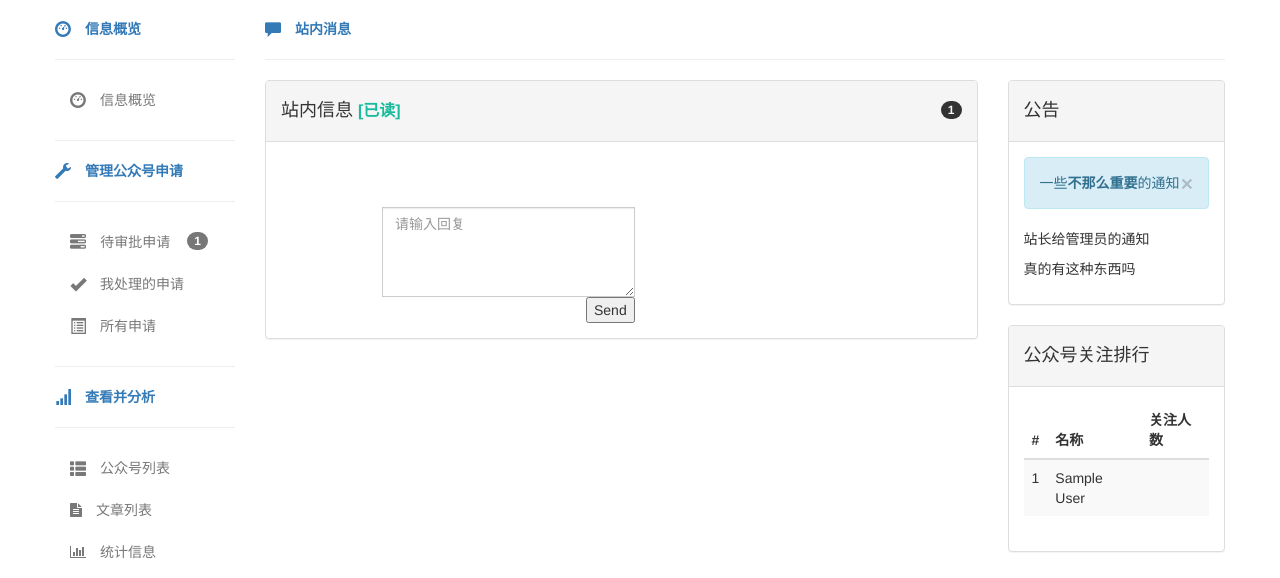
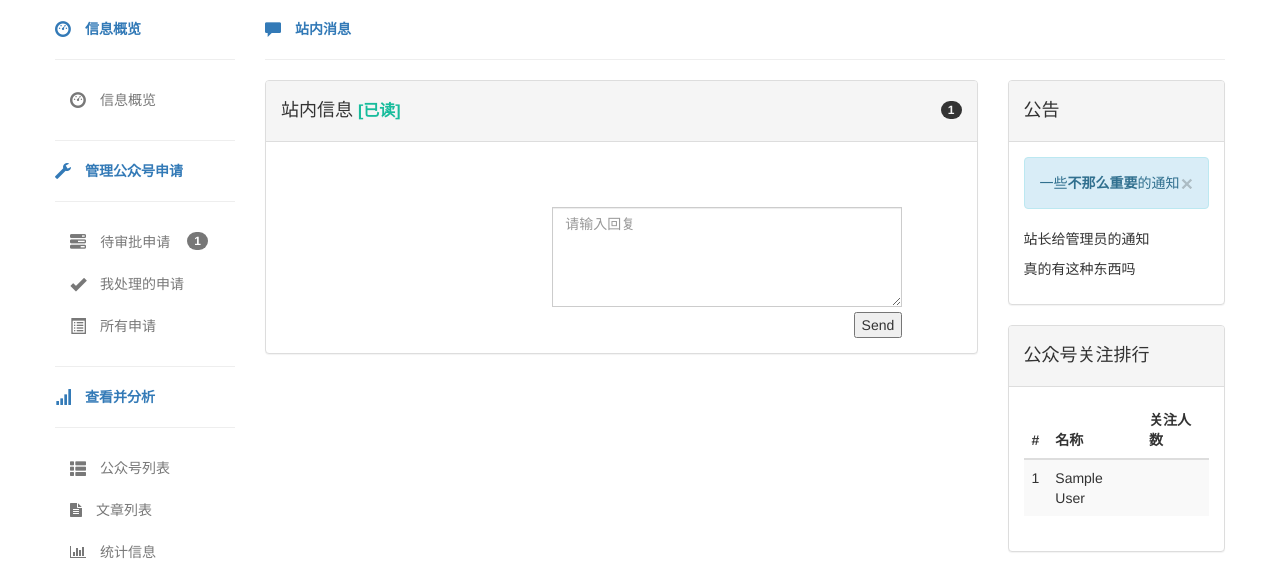
Before and after one commit to imSoNervousAh/anervouswebsite, a Django app: template nervous/wechat/templates/message/message.html in a window 1280 px wide. Shown: the part 51-629 px from the top of the page. Run offline with Django 3.2, Linux system fonts and the light colour scheme; tables that the repository leaves empty hold one stand-in row (values such as "Sample post"); the template is opened without the code that fills it: values that come from a table or form of the project are taken from there, most other values are stand-ins (such as "Sample title", 1, 10 or a date in 2020); parts of the project's set-up code (start-up, migrations or seed data) failed here and were passed over; some libraries are stand-ins or nearby versions.

Commit message:
modify message

```diff
--- a/nervous/wechat/templates/message/message.html
+++ b/nervous/wechat/templates/message/message.html
@@ -133,24 +133,30 @@
                                 <button class="button" id="mark-read">标记已读（尚未实现）</button>
                                 -->
 
+                            <div class="row" style="margin-top: 30px">
+                                <div class="col-md-9  col-md-offset-4">
                                     <form id="reply-message-form">
                                         {% csrf_token %}
-                                    <div class="row" style="margin-top: 30px">
-                            <div class="col-md-9  col-md-offset-1">
                                         <div class="input-group" style="margin-top: 20px;">
                                             <input name="category" style="display:none" value="{{ category }}">
                                             <input name="official_account_id" style="display:none"
                                                    value="{{ account.id }}">
+                                            <input name="title" style="display:none" value="">
                                             <!-- <input name="title" type="text" class="form-control" placeholder="标题">
                                              -->
                                             <textarea name="content" type="text" class="form-control"
-                                                      style="height:90px"
-                                                      placeholder="请输入回复"></textarea>
+                                                      placeholder="请输入回复"
+                                                      style="height: 100px;width: 350px;margin-bottom: 5px"></textarea>
+
+                                            <p></p>
+
+                                            <p></p>
                                             <button class="button pull-right">Send</button>
                                         </div>
+                                    </form>
                                 </div>
                             </div>
-                                </form>
+
                         </div>
                     </div>
                 </div>
```
Lines whose indentation alone changed are shown as unchanged.
